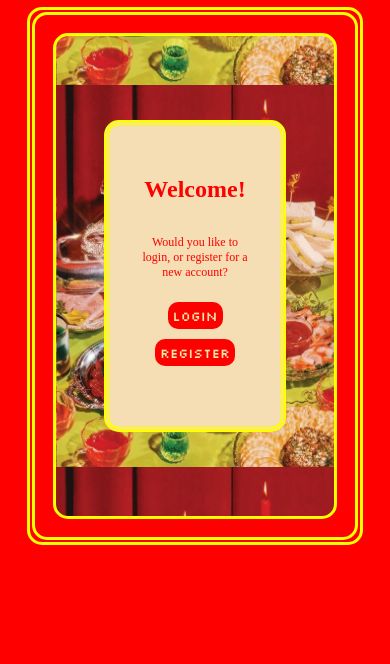
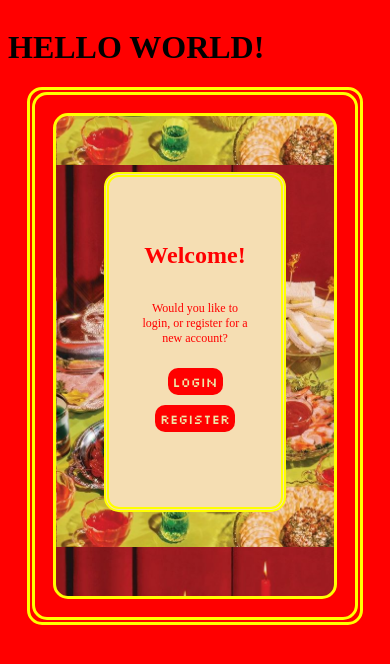
Before and after one commit to dnorton95/recipes, a Flask app: page / in a window 390 px wide. Shown: the part 69-733 px from the top of the page. Run offline with Flask 3, Linux system fonts and the light colour scheme; some web fonts are replaced.

Commit message:
Unsure what i did

```diff
--- a/flask_app/static/css/style.css
+++ b/flask_app/static/css/style.css
@@ -900,6 +900,8 @@
 
 /* Media Queries for smaller screens */
 @media only screen and (max-width: 768px) {
+
+    /* INDEX */
     #header {
         margin-bottom:10%;
         margin-top: 8%;
@@ -918,7 +920,7 @@
 
     #welcomeBox {
         width: 40%;
-        margin-top: 30%;
+        margin-top: 20%;
         margin-bottom: 30%;
     }
 
@@ -926,7 +928,7 @@
         padding: 0;
         width: 80%;
         margin-bottom: 30%;
-        margin-top: 30%;
+        margin-top: 20%;
     }
 
     #registerForm{
--- a/flask_app/templates/all_recipes.html
+++ b/flask_app/templates/all_recipes.html
@@ -26,7 +26,7 @@
   <body class="pr-3 pl-3 shrikhand-regular">
         <!-- HEADER -->
         <div class="d-flex-between">
-          <div class="">
+          <div class="ar-header">
             <div class="top-header neg-mb-5 great-vibes-regular d-flex-center">
               <h1 class="neg-mb-2 fc-yellow ml-5">The Modern Times</h1>
                   </div>
@@ -35,7 +35,7 @@
                   </div>
           </div>
 
-            <div class="d-flex-around">
+            <div class="nav-buttons d-flex-around">
                 <div class=" wiggle">
                   <a class="move-btn-1" href="/recipes/new">Add Recipe</a>
                 </div>
--- a/flask_app/templates/index.html
+++ b/flask_app/templates/index.html
@@ -50,18 +50,19 @@
     <!-- FLASH -->
 
     <!-- BODY -->
+    <h1>HELLO WORLD!</h1>
     <div class="body-container double-border">
         <div class="double-border">
-            <div class="login-container mt-5 d-flex-column d-flex-around">
+            <div class="login-container d-flex-column d-flex-around">
                 <!-- Welcome Box -->
-                <div id="welcomeBox" class="border1 mlp4 mrp4 p-3 flex1 d-flex-center d-flex-column">
+                <div id="welcomeBox" class="border1 mlp4 mrp4 mbp1 mtp1 p-3 flex1 d-flex-center d-flex-column">
                     <h2 class="neg-mt-1">Welcome!</h2>
                     <p class="fs-medium">Would you like to login, or register for a new account?</p>
                     <button id="loginBtn" class="grow-small submit-btn1 mt-1">Login</button>
                     <button id="registerBtn" class="grow-small submit-btn1 mt-1">Register</button>
                 </div>
                 <!-- Register Form -->
-                <div id="registerForm" class="border1 mlp4 mrp4 mb-2 mt-2 flex1 text-center d-flex-center d-flex-column" style="display: none;">
+                <div id="registerForm" class="border1 mlp4 mrp4 mbp1 mtp1 flex1 text-center d-flex-center d-flex-column" style="display: none;">
                     <form class="p-2 d-flex-center d-flex-column" action="/users/register" method="POST">
                         <h2 class="neg-mt-1">Register:</h2>
                         <label for="first_name">First Name:</label>
```
Lines whose indentation alone changed are shown as unchanged.
